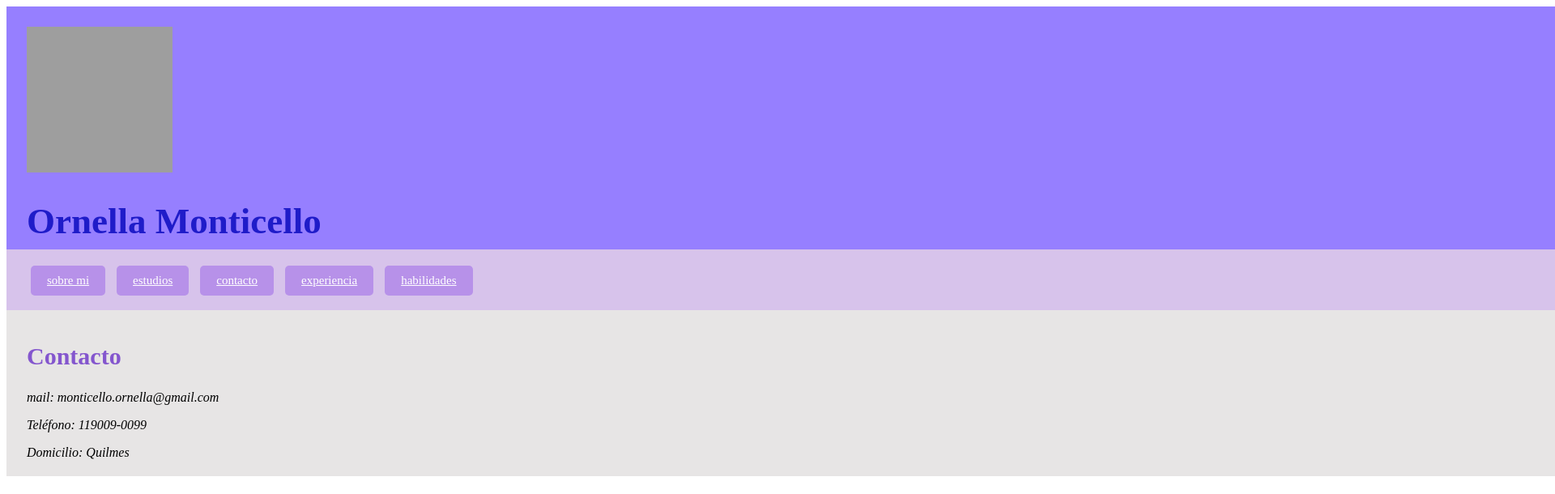
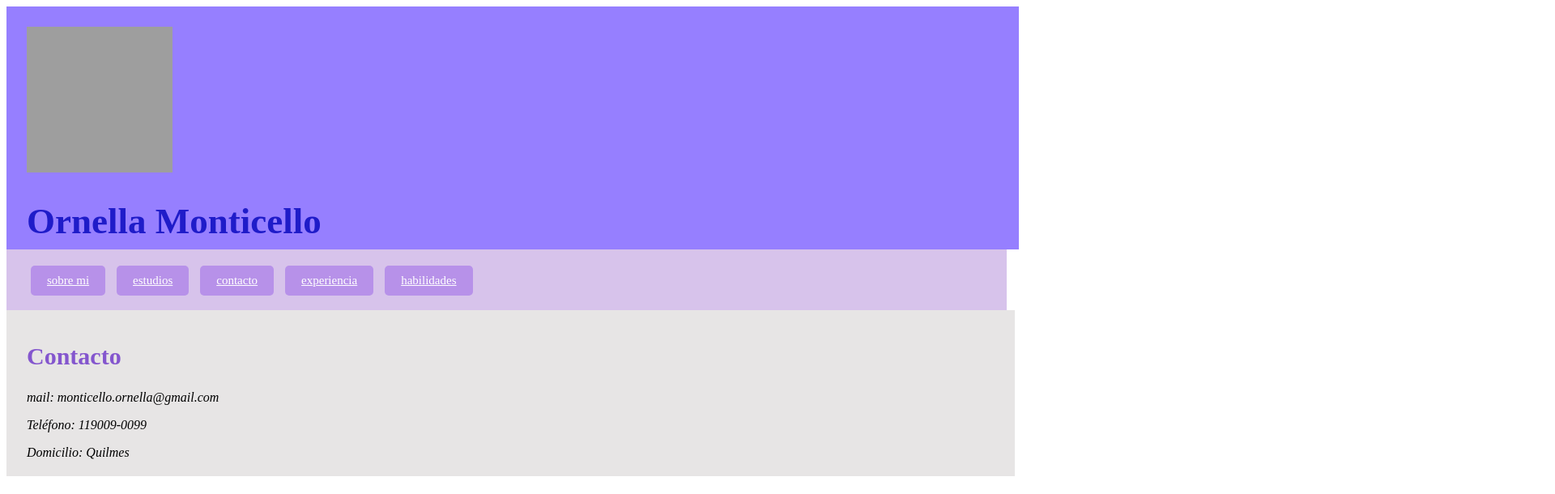
Before and after one commit to ornellamonticello/monticello_primer_pagina, a plain HTML site: page index.html in a window 1280 px wide. Shown: the top 610 px of the page at 81% size, 1920 px wide, since content can reach past the window. Drawn offline with Linux system fonts and the light colour scheme; grey boxes are pictures that could not be loaded.

Commit message:
correccion de estilos

```diff
--- a/estilos.css
+++ b/estilos.css
@@ -19,7 +19,7 @@ h3 {
 
 #cabecera {
     background-color: rgb(150, 127, 255);
-    width: 2000px; /* Cuidado con los width tan grandes! Te generan un scroll horizontal en la página, que no tendría que pasar. */
+    width: 1200px;
     height: 250px;
     padding: 25px;
 }
@@ -36,14 +36,14 @@ h3 {
 
 .botonera {
     background-color: rgb(215, 195, 235);
-    width: 2000px;
+    width: 1200px;
     height: 30px;
     padding: 15px 10px 30px 25px;
 }
 
 .contacto {
     background-color: rgb(231, 229, 229);
-    width: 2000px;
+    width: 1200px;
     height: 160px;
     padding: 15px 20px 30px 25px;
 
```
